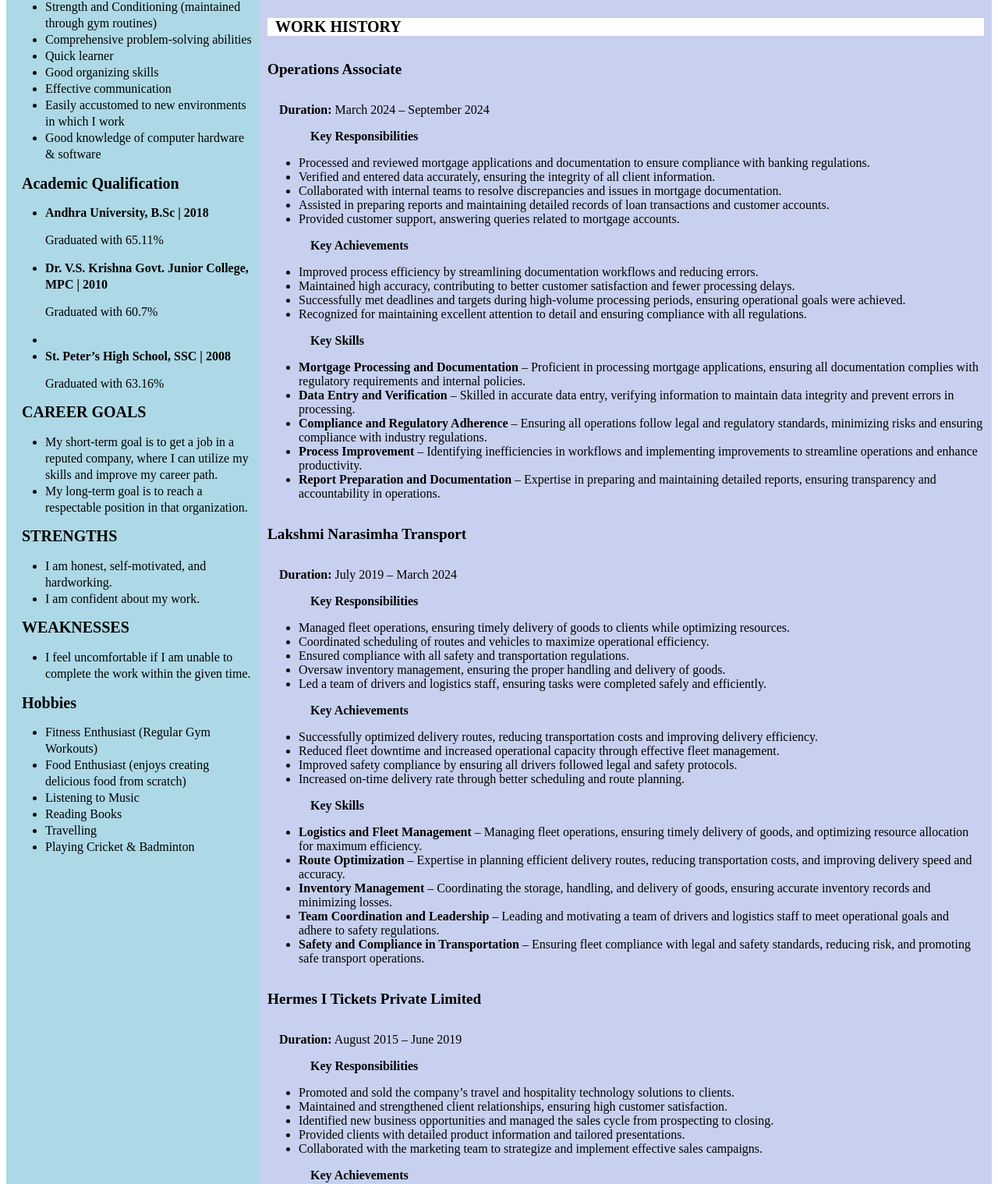
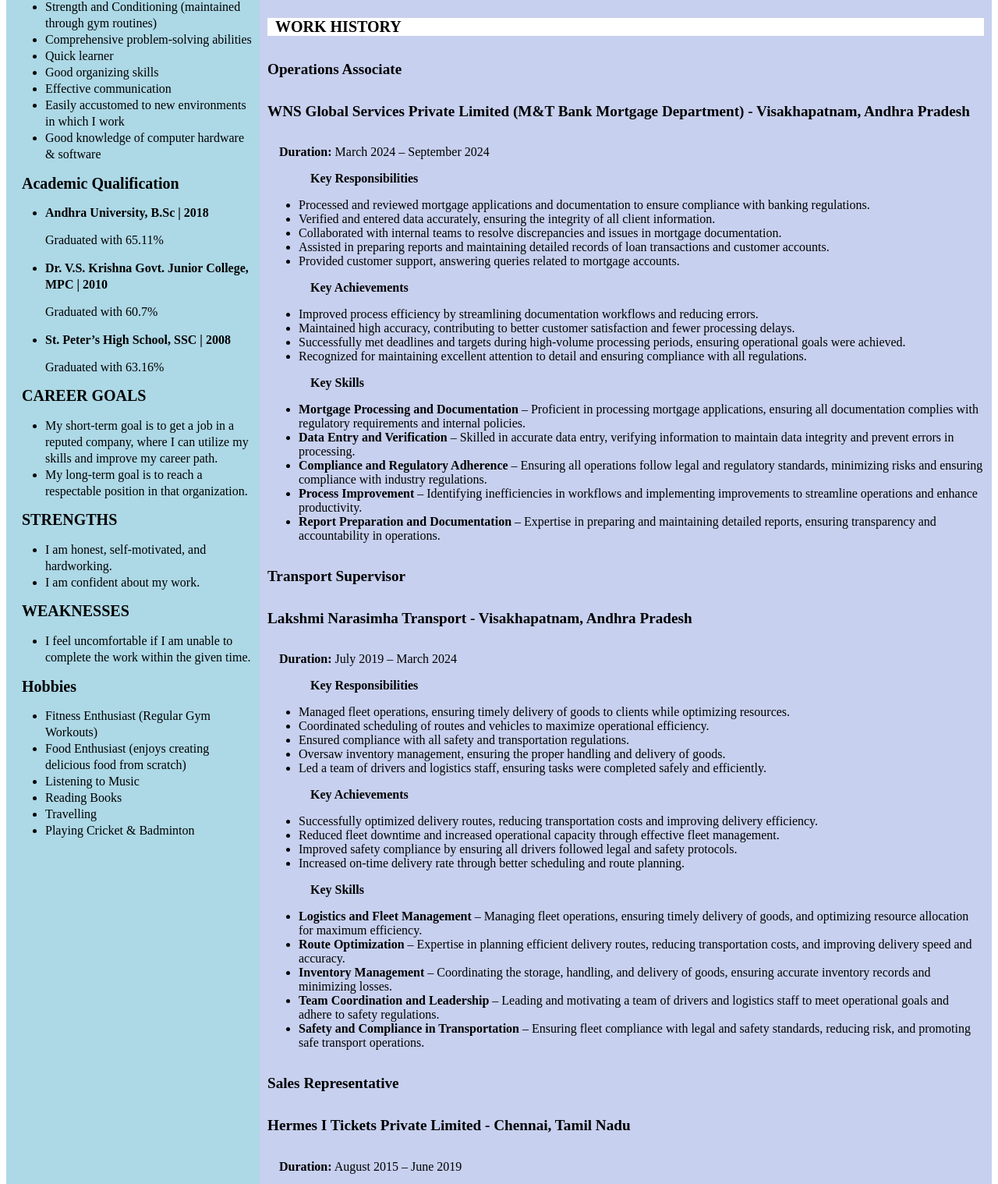
Before and after one commit to dineshummidi/Dinesh_Resume, a plain HTML site: page index.html in a window 1280 px wide. Shown: the part 1020-2538 px from the top of the page at 78% size. Drawn offline with Linux system fonts and the light colour scheme.

Commit message:
Update index.html

```diff
--- a/index.html
+++ b/index.html
@@ -89,16 +89,15 @@
             <li><strong>Andhra University, B.Sc | 2018</strong></li>
               <p>Graduated with 65.11%</p>
           </ul>
-
-
           <ul>
             <li><strong>Dr. V.S. Krishna Govt. Junior College, MPC | 2010</strong></li>
               <p>Graduated with 60.7%</p>
           </ul>
           <ul>
-            <li><strong><li>St. Peter’s High School, SSC | 2008</li></strong></li>
+            <li><strong>St. Peter’s High School, SSC | 2008</strong></li>
               <p>Graduated with 63.16%</p>
           </ul>
+
         </table>
         <table class="pskill">
           <h4><strong>CAREER GOALS</strong></h4>
@@ -176,6 +175,7 @@
         </p>
         <h4><strong>WORK HISTORY</strong></h4>
         <h5 class="pp"><strong>Operations Associate</strong></h5>
+        <h5 class="pp"><strong>WNS Global Services Private Limited (M&T Bank Mortgage Department) - Visakhapatnam, Andhra Pradesh</strong></h5>
         <p><strong>Duration:</strong> March 2024 – September 2024</p>
         <ul>
            <p><strong>Key Responsibilities</strong></p>
@@ -202,8 +202,8 @@
             <li><strong>Process Improvement</strong> – Identifying inefficiencies in workflows and implementing improvements to streamline operations and enhance productivity.</li>
             <li><strong>Report Preparation and Documentation</strong> – Expertise in preparing and maintaining detailed reports, ensuring transparency and accountability in operations.</li>
         </ul>
-
-        <h5 class="pp"><strong>Lakshmi Narasimha Transport</strong></h5>
+        <h5 class="pp"><strong>Transport Supervisor</strong></h5>
+        <h5 class="pp"><strong>Lakshmi Narasimha Transport - Visakhapatnam, Andhra Pradesh</strong></h5>
         <p><strong>Duration:</strong> July 2019 – March 2024</p>
 
         <ul>
@@ -231,7 +231,8 @@
             <li><strong>Team Coordination and Leadership</strong> – Leading and motivating a team of drivers and logistics staff to meet operational goals and adhere to safety regulations.</li>
             <li><strong>Safety and Compliance in Transportation</strong> – Ensuring fleet compliance with legal and safety standards, reducing risk, and promoting safe transport operations.</li>
         </ul>
-        <h5 class="pp"><strong>Hermes I Tickets Private Limited</strong></h5>
+        <h5 class="pp"><strong>Sales Representative</strong></h5>
+        <h5 class="pp"><strong>Hermes I Tickets Private Limited - Chennai, Tamil Nadu</strong></h5>
         <p><strong>Duration:</strong> August 2015 – June 2019</p>
 
         <ul>
```
